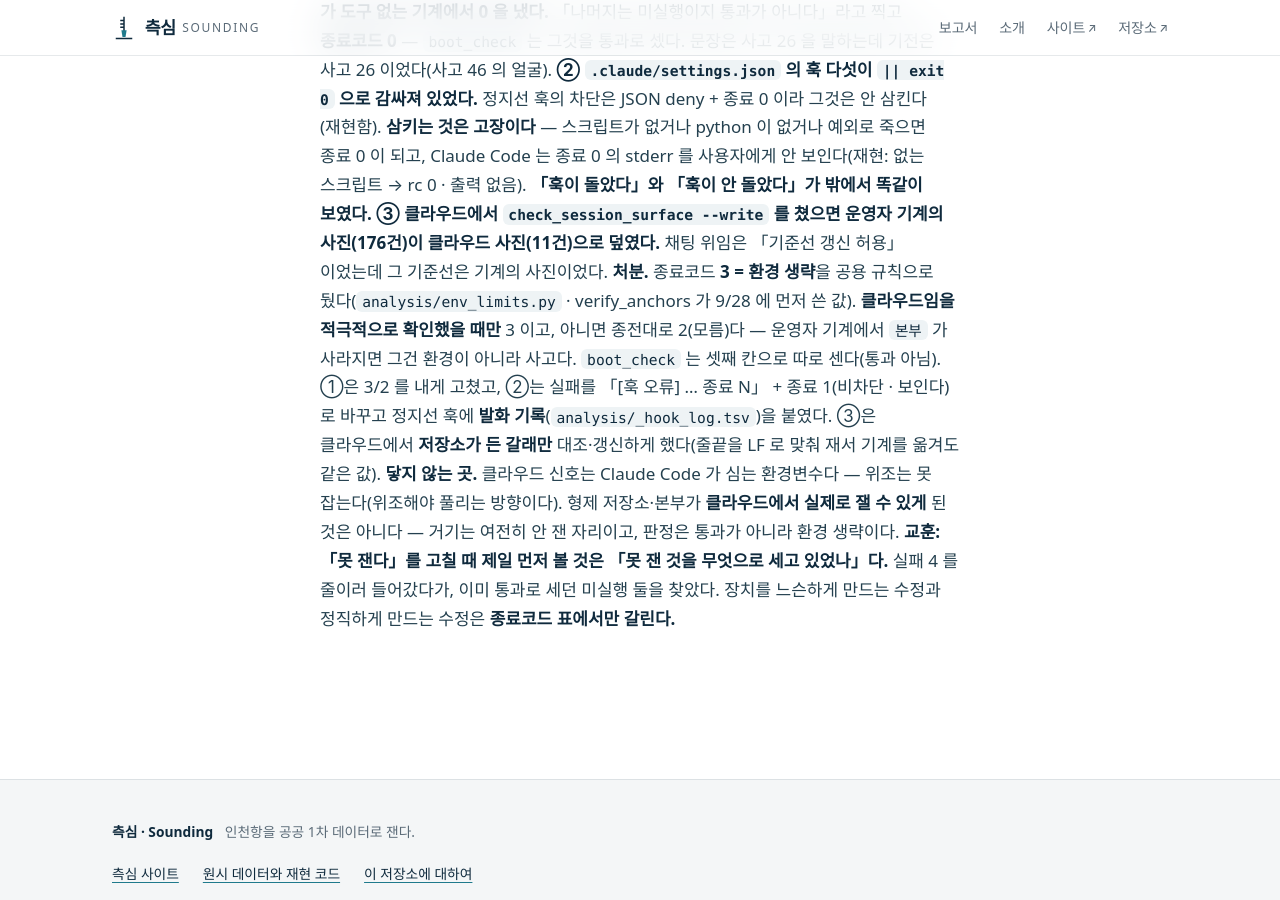
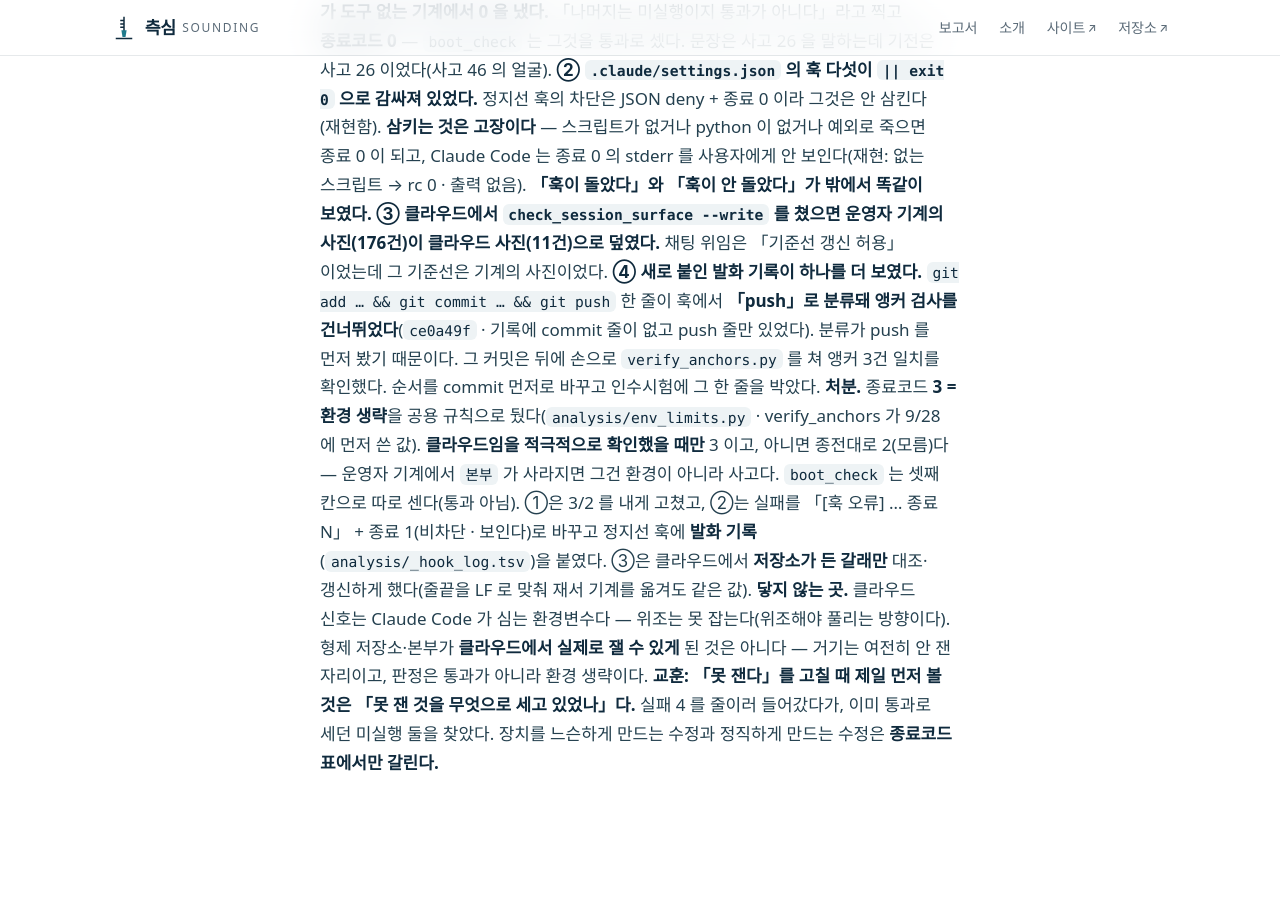
Before and after one commit to jisangj03-dev/incheon-port-analysis, a Jekyll site: the page built from docs/사고기록.md, in a window 1280 px wide and 900 px high, scrolled down 61611 px. Built offline with Jekyll 4.4.1, drawn with Linux system fonts in a browser that asks for light colours; some web fonts are replaced; our own code applies the rules of GitHub Pages for plain Markdown files.

Commit message:
훅 분류 순서(commit 먼저) · 임시 캡처 워크플로 제거 · 기록 보강
- hook_stopline: `git commit … && git push` 한 줄이 push 로 분류돼 앵커 검사를 건너뛰던 것(사고 118 ④)
- before-capture.yml 삭제 — 개편 전 캡처 8장(리빌 깨운 판)은 docs/개편전_20261010/ 에 남았다

Co-Authored-By: Claude Opus 5.5 <noreply@anthropic.com>
Claude-Session: https://claude.ai/code/session_018PSYSZ8nBmjMEvPgEkCHJT

```diff
--- a/docs/사고기록.md
+++ b/docs/사고기록.md
@@ -871,6 +871,7 @@ v5.0 확정본을 전수 검증하니 **자기 수치를 틀리게 적은 조항
 **① `check_marks.py --selftest` 가 도구 없는 기계에서 0 을 냈다.** 「나머지는 미실행이지 통과가 아니다」라고 찍고 **종료코드 0** — `boot_check` 는 그것을 통과로 셌다. 문장은 사고 26 을 말하는데 기전은 사고 26 이었다(사고 46 의 얼굴).
 **② `.claude/settings.json` 의 훅 다섯이 `|| exit 0` 으로 감싸져 있었다.** 정지선 훅의 차단은 JSON deny + 종료 0 이라 그것은 안 삼킨다(재현함). **삼키는 것은 고장이다** — 스크립트가 없거나 python 이 없거나 예외로 죽으면 종료 0 이 되고, Claude Code 는 종료 0 의 stderr 를 사용자에게 안 보인다(재현: 없는 스크립트 → rc 0 · 출력 없음). **「훅이 돌았다」와 「훅이 안 돌았다」가 밖에서 똑같이 보였다.**
 **③ 클라우드에서 `check_session_surface --write` 를 쳤으면 운영자 기계의 사진(176건)이 클라우드 사진(11건)으로 덮였다.** 채팅 위임은 「기준선 갱신 허용」이었는데 그 기준선은 기계의 사진이었다.
+**④ 새로 붙인 발화 기록이 하나를 더 보였다.** `git add … && git commit … && git push` 한 줄이 훅에서 **「push」로 분류돼 앵커 검사를 건너뛰었다**(`ce0a49f` · 기록에 commit 줄이 없고 push 줄만 있었다). 분류가 push 를 먼저 봤기 때문이다. 그 커밋은 뒤에 손으로 `verify_anchors.py` 를 쳐 앵커 3건 일치를 확인했다. 순서를 commit 먼저로 바꾸고 인수시험에 그 한 줄을 박았다.
 **처분.** 종료코드 **3 = 환경 생략**을 공용 규칙으로 뒀다(`analysis/env_limits.py` · verify_anchors 가 9/28 에 먼저 쓴 값). **클라우드임을 적극적으로 확인했을 때만** 3 이고, 아니면 종전대로 2(모름)다 — 운영자 기계에서 `본부` 가 사라지면 그건 환경이 아니라 사고다. `boot_check` 는 셋째 칸으로 따로 센다(통과 아님). ①은 3/2 를 내게 고쳤고, ②는 실패를 「[훅 오류] … 종료 N」 + 종료 1(비차단 · 보인다)로 바꾸고 정지선 훅에 **발화 기록**(`analysis/_hook_log.tsv`)을 붙였다. ③은 클라우드에서 **저장소가 든 갈래만** 대조·갱신하게 했다(줄끝을 LF 로 맞춰 재서 기계를 옮겨도 같은 값).
 **닿지 않는 곳.** 클라우드 신호는 Claude Code 가 심는 환경변수다 — 위조는 못 잡는다(위조해야 풀리는 방향이다). 형제 저장소·본부가 **클라우드에서 실제로 잴 수 있게** 된 것은 아니다 — 거기는 여전히 안 잰 자리이고, 판정은 통과가 아니라 환경 생략이다.
 **교훈: 「못 잰다」를 고칠 때 제일 먼저 볼 것은 「못 잰 것을 무엇으로 세고 있었나」다.** 실패 4 를 줄이러 들어갔다가, 이미 통과로 세던 미실행 둘을 찾았다. 장치를 느슨하게 만드는 수정과 정직하게 만드는 수정은 **종료코드 표에서만 갈린다.**
```
Also changed, not shown: analysis/hook_stopline.py (+6 -2 lines), docs/작업기록.md (+1 -0 lines), .github/workflows/before-capture.yml (deleted).
